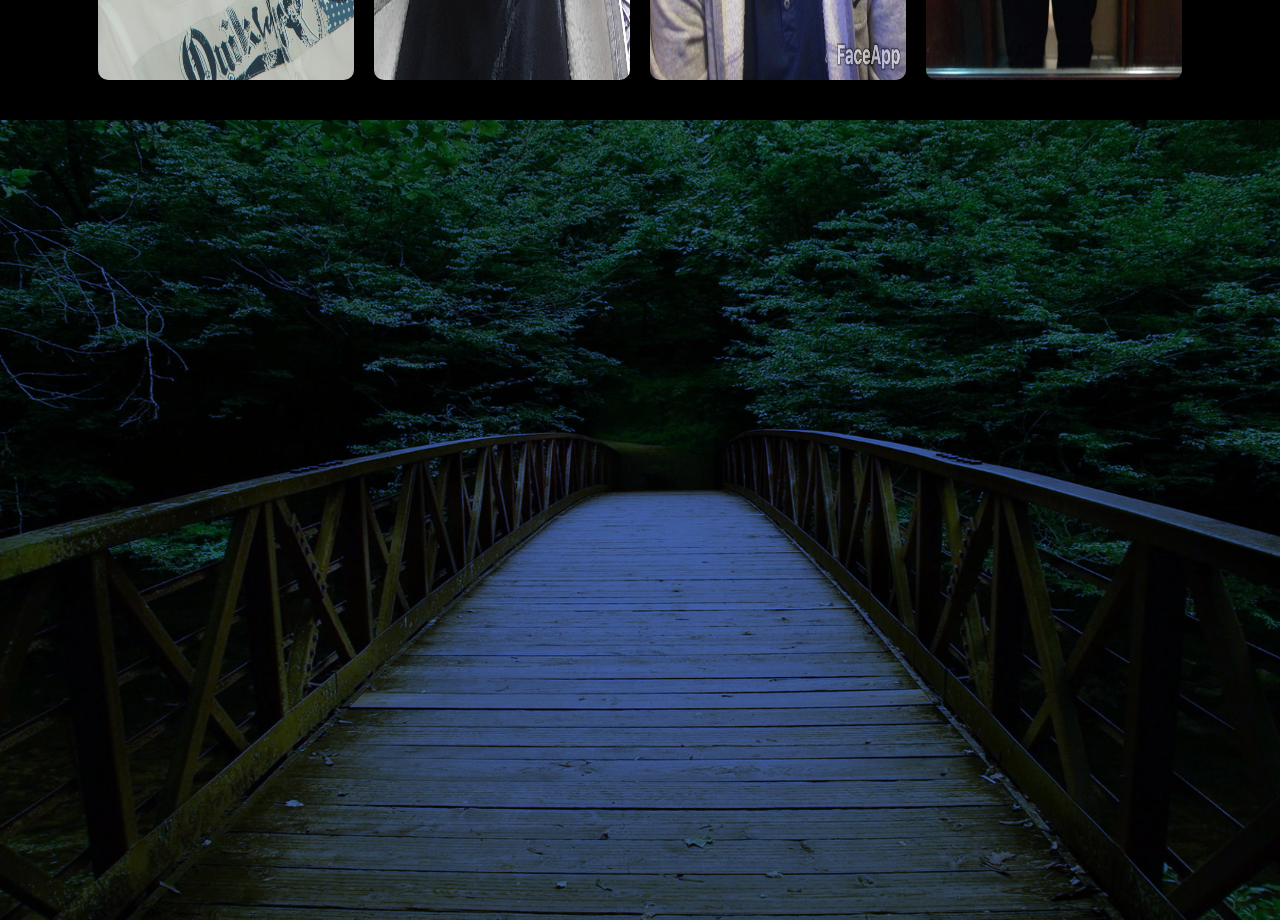
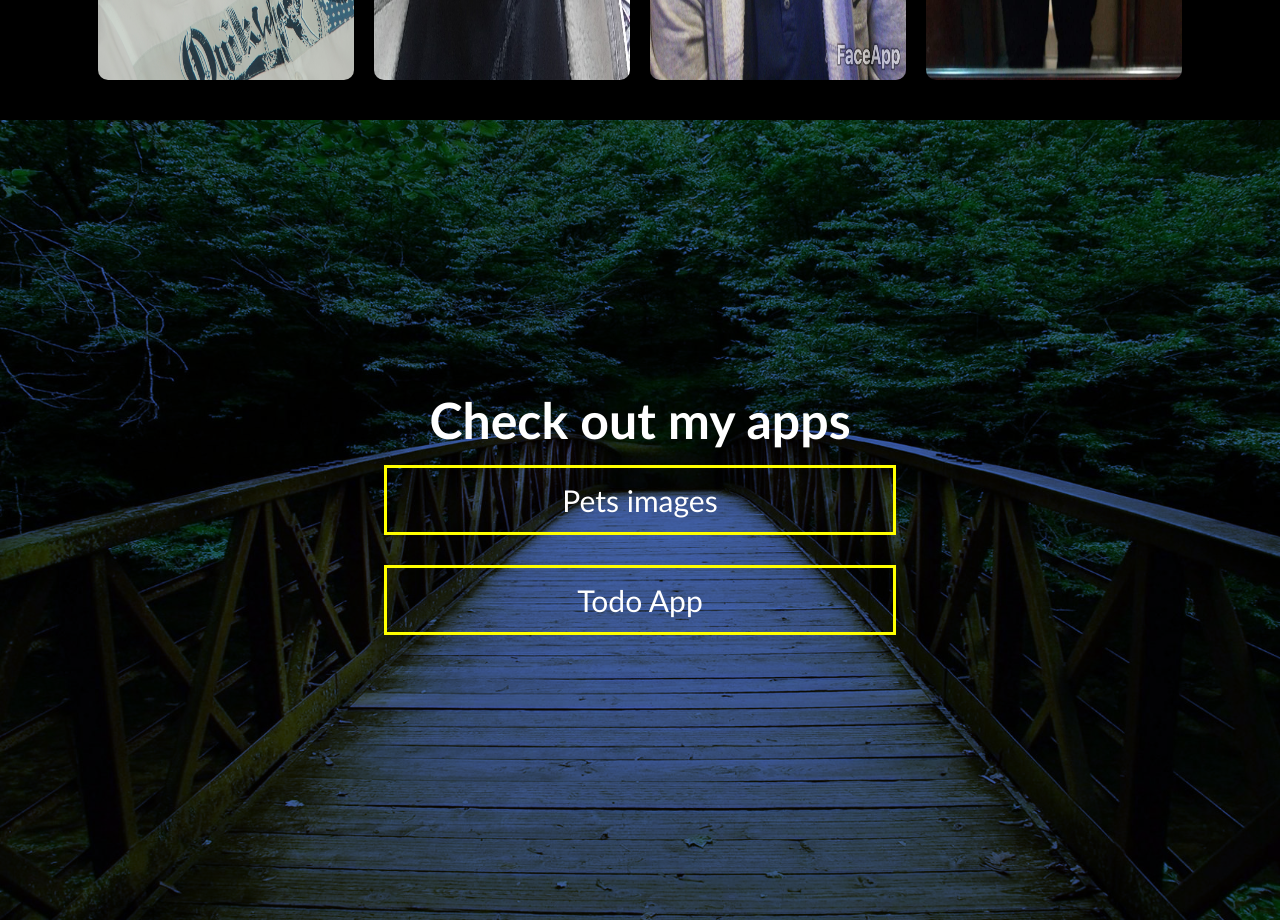
Before and after one commit to PrzemekWoznica/przemek-woznica-bio, a React (Create React App) app: page / in a window 1280 px wide. Shown: the part 1480-2400 px from the top of the page. Built offline with nearby package versions, Linux system fonts and the light colour scheme.

Commit message:
App ready

```diff
--- a/src/components/apps/Apps.css
+++ b/src/components/apps/Apps.css
@@ -7,3 +7,63 @@
     background-position: center;
     background-attachment: fixed;
 }
+
+.apps-content{
+    width: 100%;
+    height: 100%;
+    display: flex;
+    justify-content: center;
+    align-items: center;
+    flex-direction: column;
+}
+
+.apps-content h3{
+    color: white;
+    font-size: 50px;
+}
+
+.apps-content a{
+    display: flex;
+    justify-content: center;
+    align-items: center;
+    width: 40%;
+    height: 70px;
+    margin: 15px;
+    font-size: 30px;
+    background-color: transparent;
+    outline: none;
+    border: 3px solid yellow;
+    transition-duration: 0.5s;
+    color: white;
+    text-decoration: none;
+}
+
+.apps-content a:hover{
+    background-color: rgba(219, 223, 15, 0.8);
+    box-shadow: 0 0 20px yellow;
+    color: black;
+}
+
+.apps-content a:active{
+    background-color: rgb(82, 83, 7);
+}
+
+@media screen and (max-height: 520px){
+    section.apps, .apps-content {
+        height: fit-content;
+    }
+    .apps-content{
+        margin-top: 10vh;
+    }
+}
+
+@media screen and (max-width: 520px){
+
+    .apps-content h3{
+        font-size: 30px;
+    }
+    .apps-content a{
+        font-size: 15px;
+    }
+
+}
--- a/src/components/apps/Apps.js
+++ b/src/components/apps/Apps.js
@@ -3,8 +3,12 @@ import './Apps.css'
 
 function Apps() {
     return (
-        <section className="apps" id="apps">
-
+        <section className='apps' id='apps'>
+            <div className='apps-content'>
+                <h3>Check out my apps</h3>
+                <a href='https://przemek-pets.herokuapp.com/' target='_blank' rel="noreferrer">Pets images</a>
+                <a href='https://przemek-todos.herokuapp.com/' target='_blank' rel="noreferrer">Todo App</a>
+            </div>
         </section>
     )
 }
--- a/src/components/navbar/Navbar.css
+++ b/src/components/navbar/Navbar.css
@@ -10,7 +10,7 @@
     z-index: 9999;
 }
 
-a{
+.navbar-container a{
     display: flex;
     justify-content: center;
     align-items: center;
@@ -22,7 +22,7 @@ a{
     font-size: 30px;
 }
 
-a:hover{
+.navbar-container a:hover{
     background-color: rgba(50, 50, 50, 0.6);
 }
 
```
